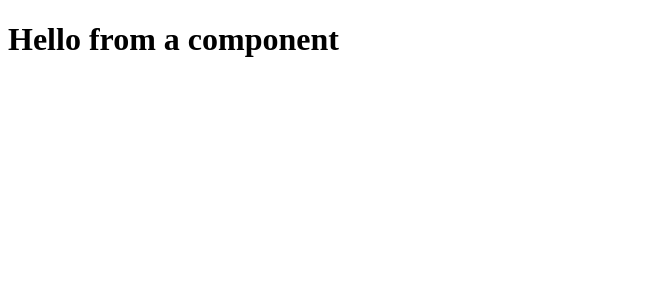
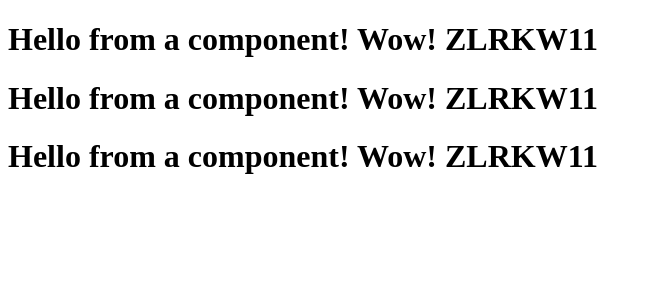
Before and after one commit to zlrkw11/reactpro, a React (Vite) app: page / in a window 1280 px wide. Shown: the top 300 px of the page, without its empty margins (0-652 px from the left). Built offline with nearby package versions, Linux system fonts and the light colour scheme.

Commit message:
reuse components

```diff
--- a/src/App.jsx
+++ b/src/App.jsx
@@ -4,6 +4,8 @@ function App() {
   return (
     <div className="App">
       <Hello />
+      <Hello />
+      <Hello />
     </div>
   );
 }
--- a/src/components/Hello.jsx
+++ b/src/components/Hello.jsx
@@ -1,5 +1,15 @@
+const name = "ZLRKW11";
+
+function displayMessage() {
+  return "Wow!";
+}
+
 function Hello() {
-  return <h1>Hello from a component</h1>;
+  return (
+    <h1>
+      Hello from a component! {displayMessage()} {name}
+    </h1>
+  );
 }
 
 export default Hello;
```
